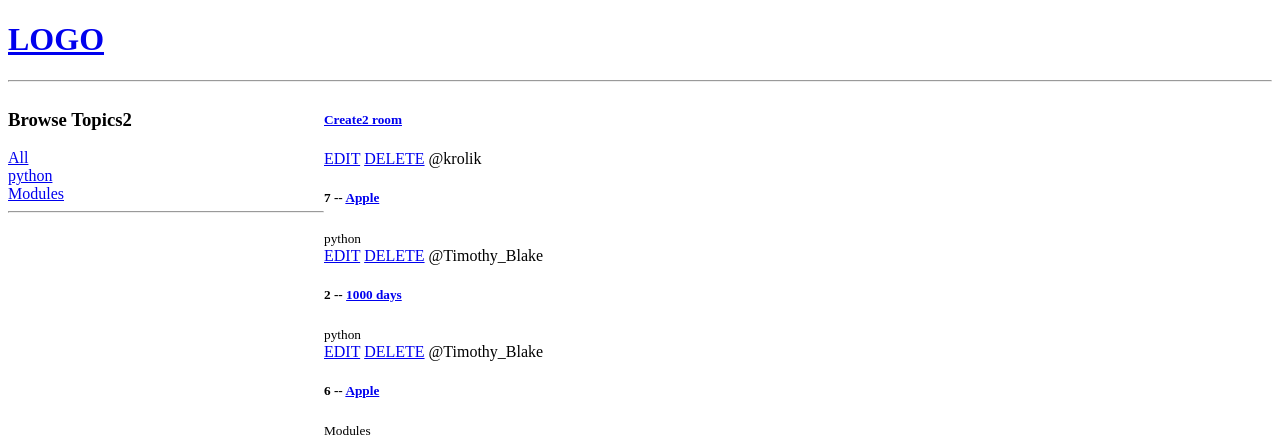
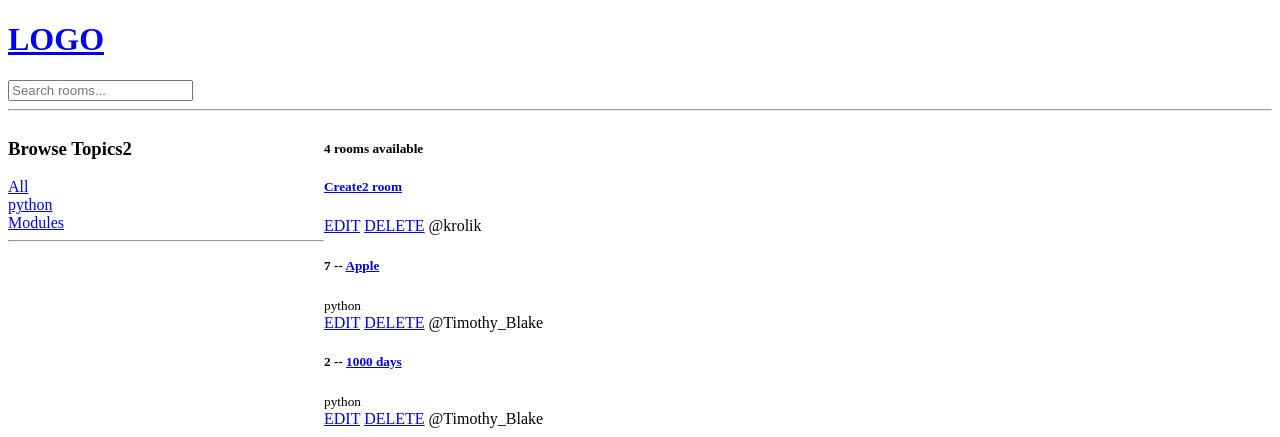
Before and after one commit to LukaszKrolicki/Advanced_Django_Project, a Django app: page / in a window 1280 px wide. Shown: the top 437 px of the page. Run offline with Django 4.2, Linux system fonts and the light colour scheme; data comes from the database, SQL or seed files in the repository; both versions use the stored data as it was after the commit.

Commit message:
search by topic, name added

```diff
--- a/base/templates/base/home.html
+++ b/base/templates/base/home.html
@@ -27,6 +27,7 @@
         <hr>
     </div>
     <div>
+        <h5>{{room_count}} rooms available</h5>
         <h5><a href="{% url 'create_room' %}">Create2 room</a></h5>
         <div>
             {% for room in rooms %}
--- a/base/views.py
+++ b/base/views.py
@@ -1,20 +1,22 @@
 from django.shortcuts import render, redirect
 from .models import Room, Topic
-from .forms import  RoomForm
+from django.db.models import Q
+from .forms import RoomForm
 from django.http import HttpResponse
 
 
 def home(request):
     q= request.GET.get('q') if request.GET.get('q') is not None else ''
-    rooms = Room.objects.filter(topic__name__icontains=q)
+    rooms = Room.objects.filter(Q(topic__name__icontains=q) | Q(name__icontains=q) | Q(description__icontains=q))
     topics=Topic.objects.all()
-    context= {'rooms': rooms, 'topics':topics}
+    room_count= rooms.count()
+    context= {'rooms': rooms, 'topics': topics, 'room_count':room_count}
     return render(request, 'base/home.html', context)
 
 
 def room(request ,pk):
     room = Room.objects.get(id=pk)
-    context = {'room':room, }
+    context = {'room': room, }
     return render(request, 'base/room.html', context)
 
 
--- a/templates/navbar.html
+++ b/templates/navbar.html
@@ -2,4 +2,7 @@
     <h1>LOGO</h1>
 </a>
 
+<form method="GET" action="{% url 'home' %}">
+    <input type="text" name="q" placeholder="Search rooms..."/>
+</form>
 <hr>
```
Also changed, not shown: db.sqlite3.
